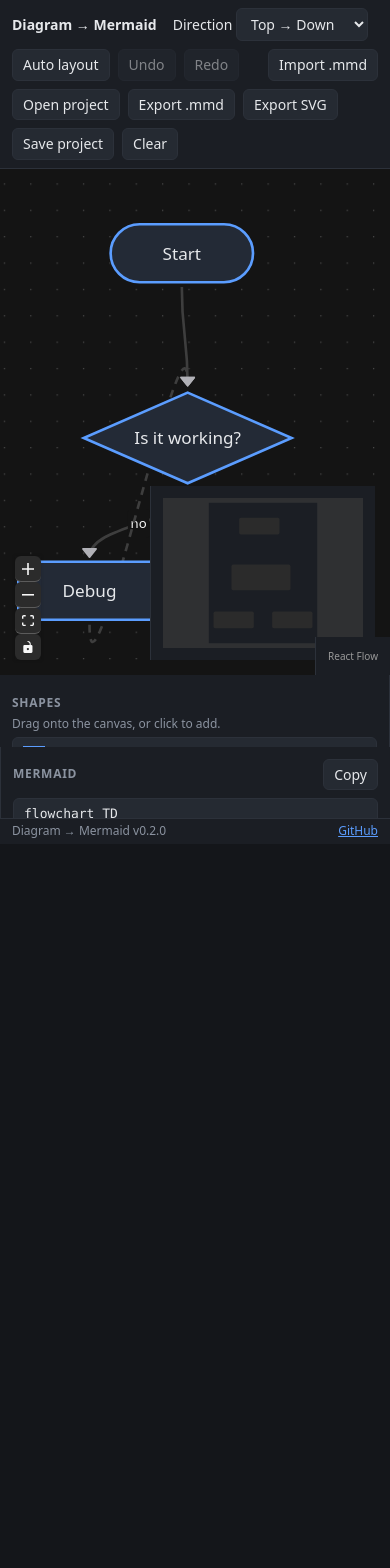
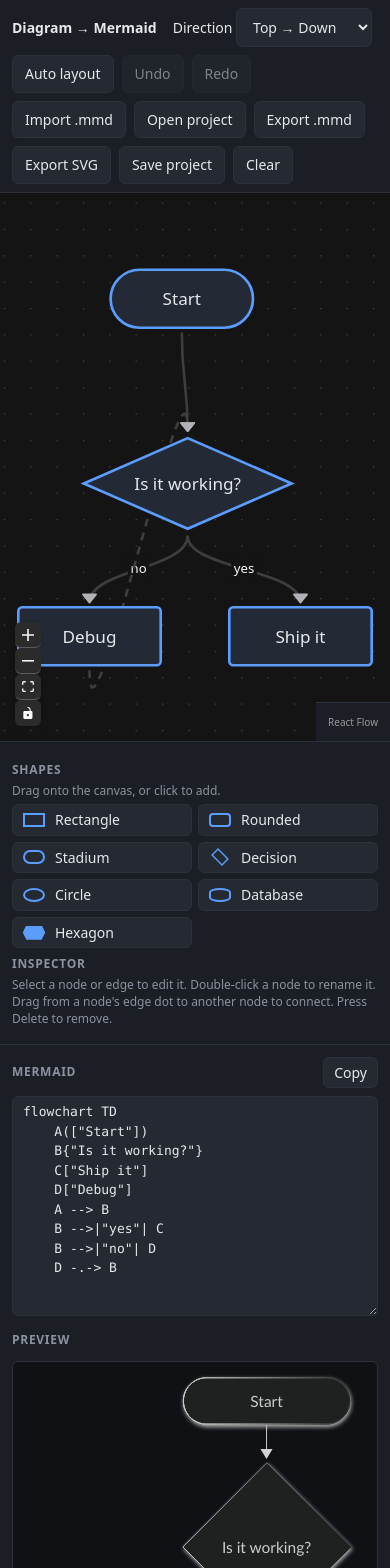
Before and after one commit to adambeltz2/simple-diagram-to-mermaid, a React (Vite) app: page / in a window 390 px wide. Shown: the top 1568 px of the page. Before the commit the page ends 844 px from the top, so only its background shows below. Built offline with nearby package versions, Linux system fonts and the light colour scheme.

Commit message:
Fix mobile layout: scrollable page, hide minimap, two-column palette (v0.2.1)
Co-Authored-By: Claude Sonnet 5.5 <noreply@anthropic.com>
Claude-Session: https://claude.ai/code/session_01R4FEdD5SDdG2k5kmnKVtyE

```diff
--- a/package.json
+++ b/package.json
@@ -1,7 +1,7 @@
 {
   "name": "simple-diagram-to-mermaid",
   "private": true,
-  "version": "0.2.0",
+  "version": "0.2.1",
   "type": "module",
   "scripts": {
     "dev": "vite",
--- a/src/styles.css
+++ b/src/styles.css
@@ -48,7 +48,14 @@ h3 { margin: 8px 0 4px; font-size: 12px; text-transform: uppercase; letter-spaci
 .shape-label textarea { width: 100%; min-width: 90px; text-align: center; resize: none; padding: 2px; }
 .react-flow__handle { width: 9px; height: 9px; background: var(--accent); border: 2px solid var(--bg); opacity: 0; transition: opacity .1s; }
 .shape-node:hover .react-flow__handle, .shape-node.selected .react-flow__handle { opacity: 1; }
-@media (max-width: 900px) { .app { grid-template-columns: 1fr; grid-template-rows: auto 60vh auto auto auto; grid-template-areas: "bar" "canvas" "side" "right" "foot"; } }
+@media (max-width: 900px) {
+  .app { height: auto; min-height: 100%; grid-template-columns: 1fr; grid-template-rows: auto 65vh auto auto auto; grid-template-areas: "bar" "canvas" "side" "right" "foot"; }
+  .sidebar, .right { overflow: visible; border: none; border-top: 1px solid var(--border); }
+  .palette { grid-template-columns: 1fr 1fr; }
+  .react-flow__minimap { display: none; }
+  .preview { flex: none; min-height: 240px; }
+  .toolbar button, .toolbar select { padding: 8px 12px; }
+}
 
 .footer { grid-area: foot; display: flex; justify-content: space-between; gap: 12px; padding: 4px 12px; background: var(--panel); border-top: 1px solid var(--border); color: var(--muted); font-size: 12px; }
 .footer a { color: var(--accent); }
```
